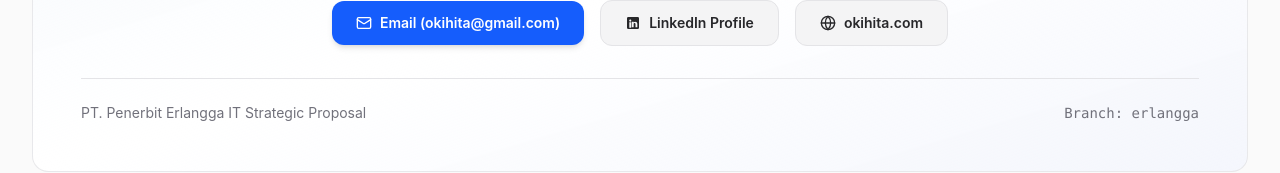
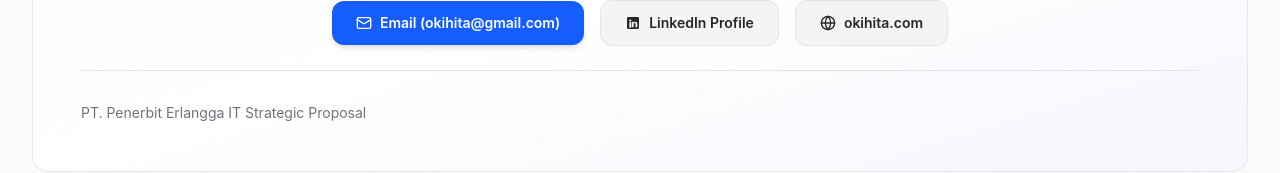
Before and after one commit to okihita/portfolio, a Next.js app: page /erlangga/subsidiaries in a window 1280 px wide. Shown: the part 7734-7907 px from the top of the page. Built offline with nearby package versions, Linux system fonts and the light colour scheme.

Commit message:
fix(erlangga): remove Branch: erlangga label from footers across all Erlangga views

```diff
--- a/components/erlangga/ErlanggaPerformanceView.tsx
+++ b/components/erlangga/ErlanggaPerformanceView.tsx
@@ -702,9 +702,6 @@ export default function ErlanggaPerformanceView() {
           <div>
             <span>{t.footerTitle}</span> — <span>Okihita H. Sihaloho</span>
           </div>
-          <div>
-            <span>{t.footerBranch}</span>
-          </div>
         </div>
       </footer>
     </div>
--- a/components/erlangga/ErlanggaPitchView.tsx
+++ b/components/erlangga/ErlanggaPitchView.tsx
@@ -992,9 +992,6 @@ export default function ErlanggaPitchView() {
           <div>
             <span>{t.footerTitle}</span> — <span>Okihita H. Sihaloho</span>
           </div>
-          <div>
-            <span>{t.footerBranch}</span>
-          </div>
         </div>
       </footer>
     </div>
--- a/components/erlangga/ErlanggaRiskSimulationsView.tsx
+++ b/components/erlangga/ErlanggaRiskSimulationsView.tsx
@@ -897,9 +897,6 @@ export default function ErlanggaRiskSimulationsView() {
           <div>
             <span>{t.footerTitle}</span> — <span>Okihita H. Sihaloho</span>
           </div>
-          <div>
-            <span>{t.footerBranch}</span>
-          </div>
         </div>
       </footer>
     </div>
--- a/components/erlangga/ErlanggaRoadmapView.tsx
+++ b/components/erlangga/ErlanggaRoadmapView.tsx
@@ -715,9 +715,6 @@ export default function ErlanggaRoadmapView() {
           <div>
             <span>{t.footerTitle}</span> — <span>Okihita H. Sihaloho</span>
           </div>
-          <div>
-            <span>{t.footerBranch}</span>
-          </div>
         </div>
       </footer>
     </div>
--- a/components/erlangga/ErlanggaSubsidiariesView.tsx
+++ b/components/erlangga/ErlanggaSubsidiariesView.tsx
@@ -697,9 +697,8 @@ export default function ErlanggaSubsidiariesView() {
               </a>
             </div>
 
-            <div className="mt-8 pt-6 border-t border-zinc-200 dark:border-zinc-800 flex flex-col sm:flex-row items-center justify-between gap-4 text-sm text-zinc-500 dark:text-zinc-400">
+            <div className="flex flex-col sm:flex-row items-center justify-between gap-4 text-sm text-zinc-500 dark:text-zinc-400 border-t border-zinc-200 dark:border-zinc-800 pt-8">
               <p>{t.footerTitle}</p>
-              <p className="font-mono">{t.footerBranch}</p>
             </div>
           </div>
         </section>
```
